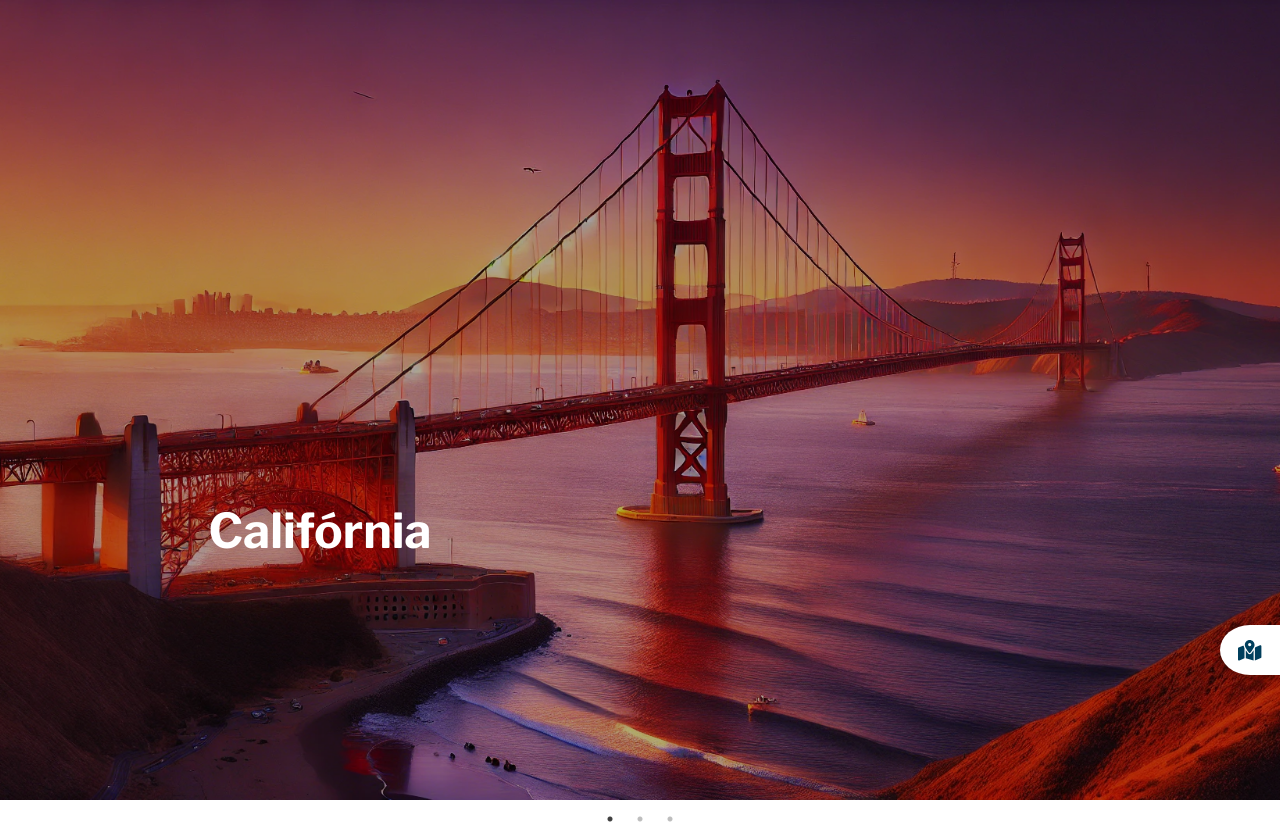
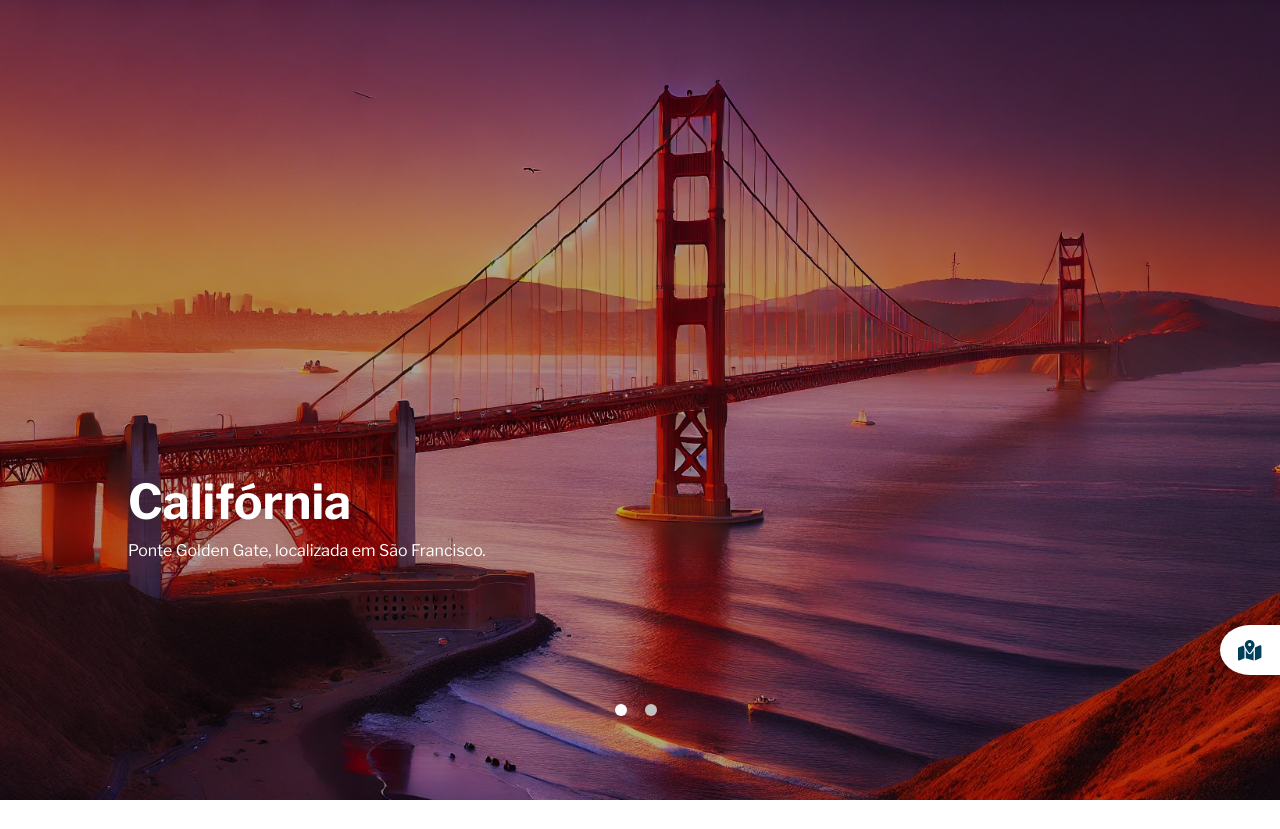
Before and after one commit to LucasBondeDeSouza/visit-usa, a React (Vite) app in the folder frontend/: page / in a window 1280 px wide. Shown: the top 829 px of the page. After the commit the page ends 804 px from the top, so only its background shows below. Built offline with nearby package versions, Linux system fonts and the light colour scheme.

Commit message:
atualização

```diff
--- a/frontend/src/components/Carousel/index.jsx
+++ b/frontend/src/components/Carousel/index.jsx
@@ -4,7 +4,6 @@ import "slick-carousel/slick/slick.css";
 import "slick-carousel/slick/slick-theme.css";
 
 import FloridaImg from "../../public/images/florida.webp";
-import NewYorkImg from "../../public/images/new-york.jpg";
 import California from "../../public/images/california.webp";
 
 export default () => {
@@ -22,14 +21,12 @@ export default () => {
     {
       image: California,
       city: "Califórnia",
+      description: "Ponte Golden Gate, localizada em São Francisco.",
     },
     {
       image: FloridaImg,
       city: "Flórida",
-    },
-    {
-      image: NewYorkImg,
-      city: "New York",
+      description: "Miami Beach, um dos destinos mais icônicos da Flórida",
     },
   ];
 
@@ -42,6 +39,7 @@ export default () => {
 
             <div className="carousel-caption">
                 <h1>{slide.city}</h1>
+                <p>{slide.description}</p>
             </div>
           </div>
         ))}
--- a/frontend/src/index.css
+++ b/frontend/src/index.css
@@ -153,13 +153,43 @@ body {
 .carousel-caption {
   position: absolute;
   bottom: 30%; /* Ajuste conforme necessário */
-  left: 25%;
-  transform: translateX(-50%);
+  left: 10%;
+  max-width: 500px;
 }
 
 .carousel-caption h1 {
   color: white;
   font-size: 3rem;
+}
+
+.carousel-caption p {
+  color: #fff;
+  font-size: 1rem;
+  margin-top: 10px;
+}
+
+/* Personalização dos dots */
+.slick-dots {
+  position: absolute !important;
+  bottom: 10% !important; /* Ajuste conforme necessário */
+  left: 50% !important;
+  transform: translateX(-50%);
+}
+
+.slick-dots li button {
+  background-color: #c1c1c1 !important; /* Cor das bolinhas */
+  color: #fff !important;
+  border-radius: 50% !important;
+  width: 12px !important;
+  height: 12px !important;
+}
+
+.slick-dots li.slick-active button {
+  background-color: #fff !important; /* Cor das bolinhas ativas */
+}
+
+.slick-dots li button:before {
+  content: none !important;
 }
 
 /* End Carousel */
@@ -216,5 +246,9 @@ body {
   .carousel-caption h1 {
     font-size: 2rem;
   }
+
+  .carousel-caption p {
+    font-size: .8rem
+  }
   /* End Carousel */
 }
```
